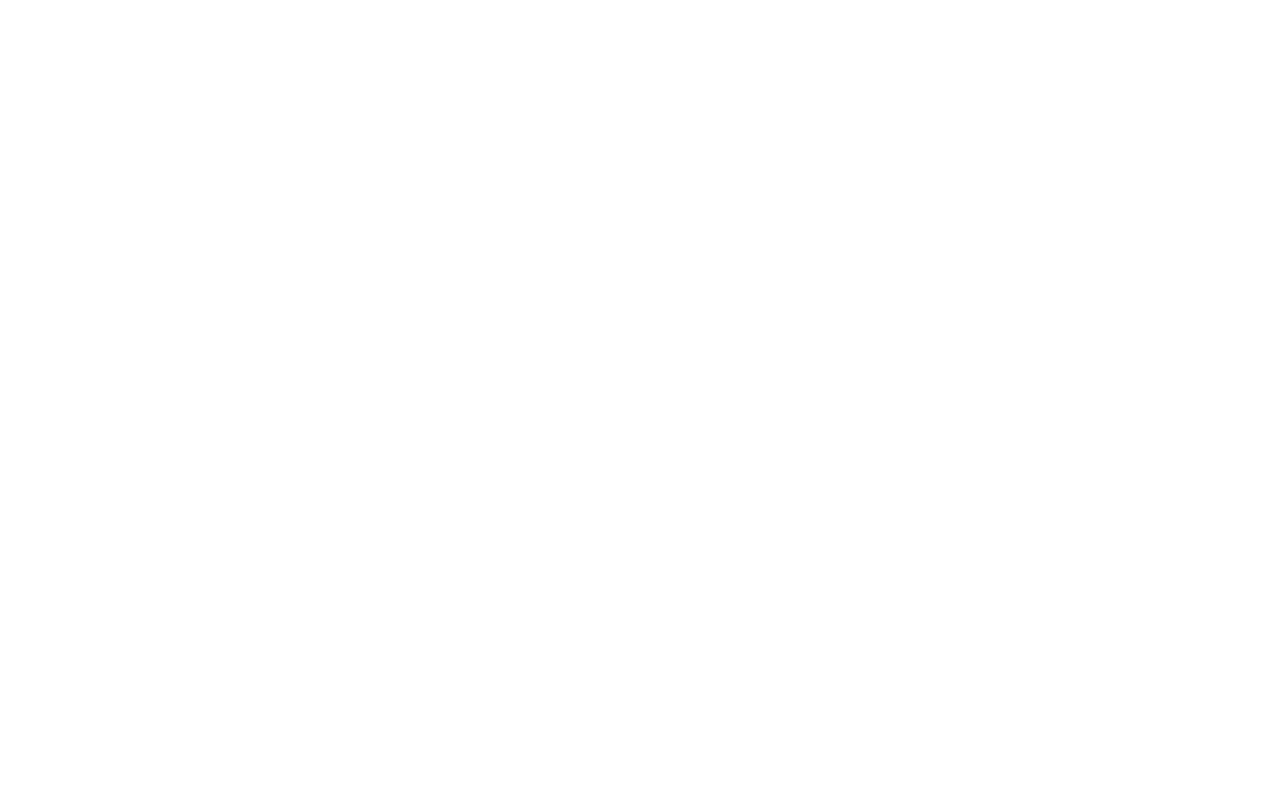
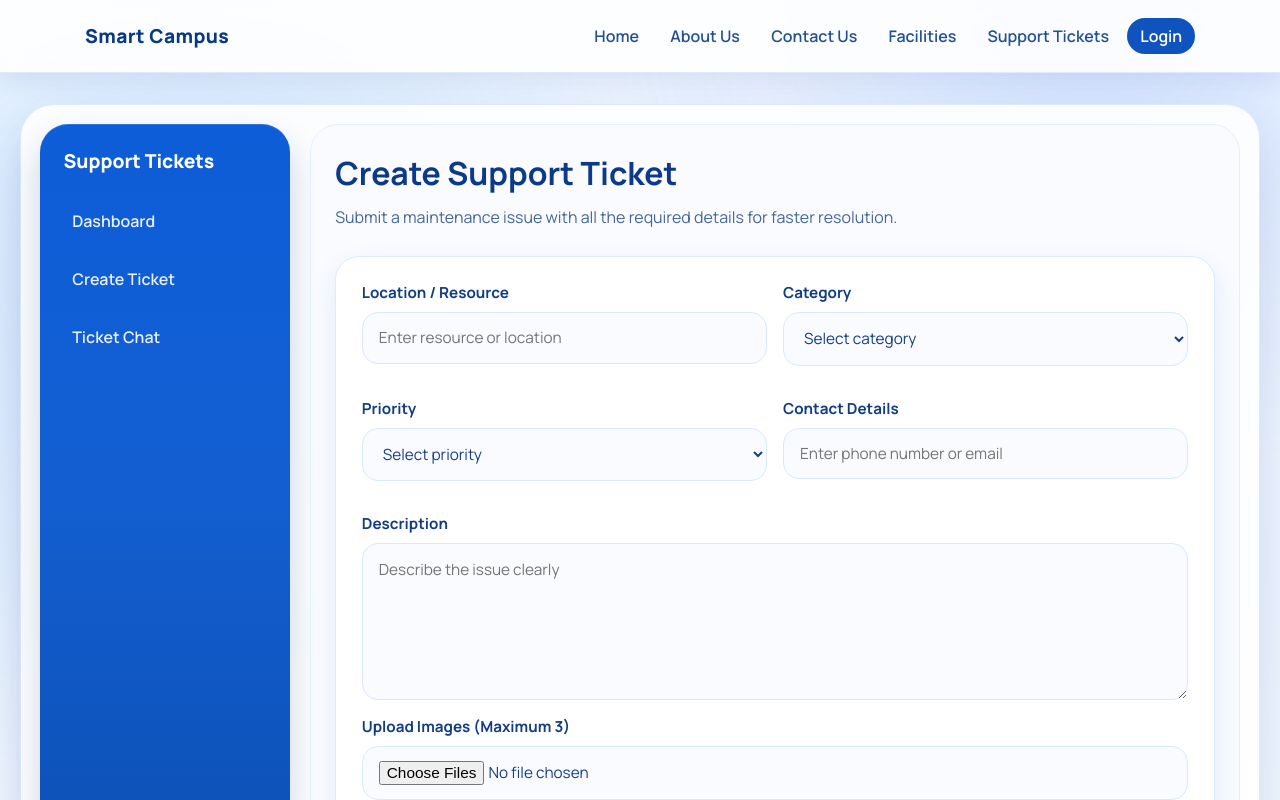
Before and after one commit to BanulaBinath/Smart-Campus-Operations, a React (Create React App) app in the folder frontend/: page /tickets/create in a window 1280 px wide. Before the commit this address had no page. Shown: the top 800 px of the page. Built offline with nearby package versions, Linux system fonts and the light colour scheme.

Commit message:
feat: add create ticket form with attachment limit

```diff
--- a/frontend/src/App.js
+++ b/frontend/src/App.js
@@ -4,6 +4,7 @@
 import Login from './Components/home/login';
 import SignUp from './Components/home/signUp';
 import UserDashboard from './Components/ticket/UserDashboard';
+import CreateTicket from './Components/ticket/CreateTicket';
 
 function App() {
   return (
@@ -12,6 +13,7 @@
       <Route path="/login" element={<Login />} />
       <Route path="/signup" element={<SignUp />} />
       <Route path="/tickets" element={<UserDashboard />} />
+      <Route path="/tickets/create" element={<CreateTicket />} />
     </Routes>
   );
 }
--- /dev/null
+++ b/frontend/src/Components/ticket/CreateTicket.css
@@ -0,0 +1,115 @@
+.create-ticket-box {
+    min-height: 520px;
+    background: transparent;
+    border-radius: 24px;
+    padding: 0.3rem 0;
+}
+
+.create-ticket-header {
+    margin-bottom: 1.5rem;
+}
+
+.create-ticket-header h1 {
+    margin: 0;
+    color: #0c3a89;
+    font-size: 2rem;
+    line-height: 1.2;
+}
+
+.create-ticket-header p {
+    margin-top: 0.75rem;
+    color: #456697;
+    line-height: 1.7;
+    max-width: 760px;
+}
+
+.create-ticket-form {
+    background: #ffffff;
+    border: 1px solid #deebff;
+    border-radius: 24px;
+    box-shadow: 0 12px 28px rgba(30, 84, 167, 0.1);
+    padding: 1.6rem;
+}
+
+.form-grid {
+    display: grid;
+    grid-template-columns: repeat(2, minmax(0, 1fr));
+    gap: 1rem;
+    margin-bottom: 1rem;
+}
+
+.form-group {
+    display: flex;
+    flex-direction: column;
+    gap: 0.55rem;
+    margin-bottom: 1rem;
+}
+
+.form-group label {
+    color: #123d82;
+    font-weight: 700;
+    font-size: 0.95rem;
+}
+
+.form-group input,
+.form-group select,
+.form-group textarea {
+    border: 1px solid #d9e8ff;
+    border-radius: 16px;
+    padding: 0.9rem 1rem;
+    font-size: 0.96rem;
+    font-family: 'Manrope', sans-serif;
+    color: #163f84;
+    background: #f9fbff;
+    outline: none;
+    transition: border-color 220ms ease, box-shadow 220ms ease;
+}
+
+.form-group input:focus,
+.form-group select:focus,
+.form-group textarea:focus {
+    border-color: #0f53be;
+    box-shadow: 0 0 0 4px rgba(15, 83, 190, 0.1);
+}
+
+.form-group textarea {
+    resize: vertical;
+}
+
+.form-message {
+    margin: 0 0 1rem;
+    font-weight: 600;
+    font-size: 0.95rem;
+}
+
+.error-message {
+    color: #c0392b;
+}
+
+.success-message {
+    color: #1d7a42;
+}
+
+.submit-ticket-btn {
+    border: none;
+    border-radius: 999px;
+    padding: 0.85rem 1.45rem;
+    font-weight: 700;
+    letter-spacing: 0.01em;
+    color: #ffffff;
+    background: #1144ba;
+    box-shadow: 0 12px 22px rgba(10, 45, 133, 0.3);
+    transition: transform 220ms ease, box-shadow 220ms ease, background-color 220ms ease;
+    cursor: pointer;
+}
+
+.submit-ticket-btn:hover {
+    transform: translateY(-2px);
+    background: #0c3b9f;
+}
+
+@media (max-width: 900px) {
+    .form-grid {
+        grid-template-columns: 1fr;
+    }
+}
--- /dev/null
+++ b/frontend/src/Components/ticket/CreateTicket.js
@@ -0,0 +1,156 @@
+import React, { useState } from 'react';
+import DashboardLayout from './DashboardLayout';
+import './CreateTicket.css';
+
+function CreateTicket() {
+  const [formData, setFormData] = useState({
+    location: '',
+    category: '',
+    description: '',
+    priority: '',
+    contactDetails: '',
+    images: []
+  });
+
+  const [errorMessage, setErrorMessage] = useState('');
+  const [successMessage, setSuccessMessage] = useState('');
+
+  const handleChange = (e) => {
+    const { name, value, files } = e.target;
+
+    if (name === 'images') {
+      const selectedFiles = Array.from(files);
+
+      if (selectedFiles.length > 3) {
+        setErrorMessage('You can upload a maximum of 3 images only.');
+        return;
+      }
+
+      setErrorMessage('');
+      setFormData((prev) => ({
+        ...prev,
+        images: selectedFiles
+      }));
+      return;
+    }
+
+    setFormData((prev) => ({
+      ...prev,
+      [name]: value
+    }));
+  };
+
+  const handleSubmit = (e) => {
+    e.preventDefault();
+
+    setErrorMessage('');
+    setSuccessMessage('Ticket form submitted successfully.');
+
+    console.log('Ticket Data:', formData);
+  };
+
+  return (
+    <DashboardLayout>
+      <section className="create-ticket-box">
+        <div className="create-ticket-header">
+          <h1>Create Support Ticket</h1>
+          <p>Submit a maintenance issue with all the required details for faster resolution.</p>
+        </div>
+
+        <form className="create-ticket-form" onSubmit={handleSubmit}>
+          <div className="form-grid">
+            <div className="form-group">
+              <label>Location / Resource</label>
+              <input
+                type="text"
+                name="location"
+                value={formData.location}
+                onChange={handleChange}
+                placeholder="Enter resource or location"
+                required
+              />
+            </div>
+
+            <div className="form-group">
+              <label>Category</label>
+              <select
+                name="category"
+                value={formData.category}
+                onChange={handleChange}
+                required
+              >
+                <option value="">Select category</option>
+                <option value="Projector Issue">Projector Issue</option>
+                <option value="Air Conditioning">Air Conditioning</option>
+                <option value="Electrical">Electrical</option>
+                <option value="Furniture Damage">Furniture Damage</option>
+                <option value="Cleaning Issue">Cleaning Issue</option>
+                <option value="Other">Other</option>
+              </select>
+            </div>
+
+            <div className="form-group">
+              <label>Priority</label>
+              <select
+                name="priority"
+                value={formData.priority}
+                onChange={handleChange}
+                required
+              >
+                <option value="">Select priority</option>
+                <option value="LOW">LOW</option>
+                <option value="MEDIUM">MEDIUM</option>
+                <option value="HIGH">HIGH</option>
+                <option value="URGENT">URGENT</option>
+              </select>
+            </div>
+
+            <div className="form-group">
+              <label>Contact Details</label>
+              <input
+                type="text"
+                name="contactDetails"
+                value={formData.contactDetails}
+                onChange={handleChange}
+                placeholder="Enter phone number or email"
+                required
+              />
+            </div>
+          </div>
+
+          <div className="form-group">
+            <label>Description</label>
+            <textarea
+              name="description"
+              value={formData.description}
+              onChange={handleChange}
+              placeholder="Describe the issue clearly"
+              rows="6"
+              required
+            ></textarea>
+          </div>
+
+          <div className="form-group">
+            <label>Upload Images (Maximum 3)</label>
+            <input
+              type="file"
+              name="images"
+              accept="image/*"
+              multiple
+              onChange={handleChange}
+            />
+          </div>
+
+          {errorMessage && <p className="form-message error-message">{errorMessage}</p>}
+          {successMessage && <p className="form-message success-message">{successMessage}</p>}
+
+          <button type="submit" className="submit-ticket-btn">
+            Submit Ticket
+          </button>
+        </form>
+      </section>
+    </DashboardLayout>
+  );
+}
+
+export default CreateTicket;
```
Also changed, not shown: frontend/src/Components/ticket/TicketChat.css (added), frontend/src/Components/ticket/TicketChat.js (added).
